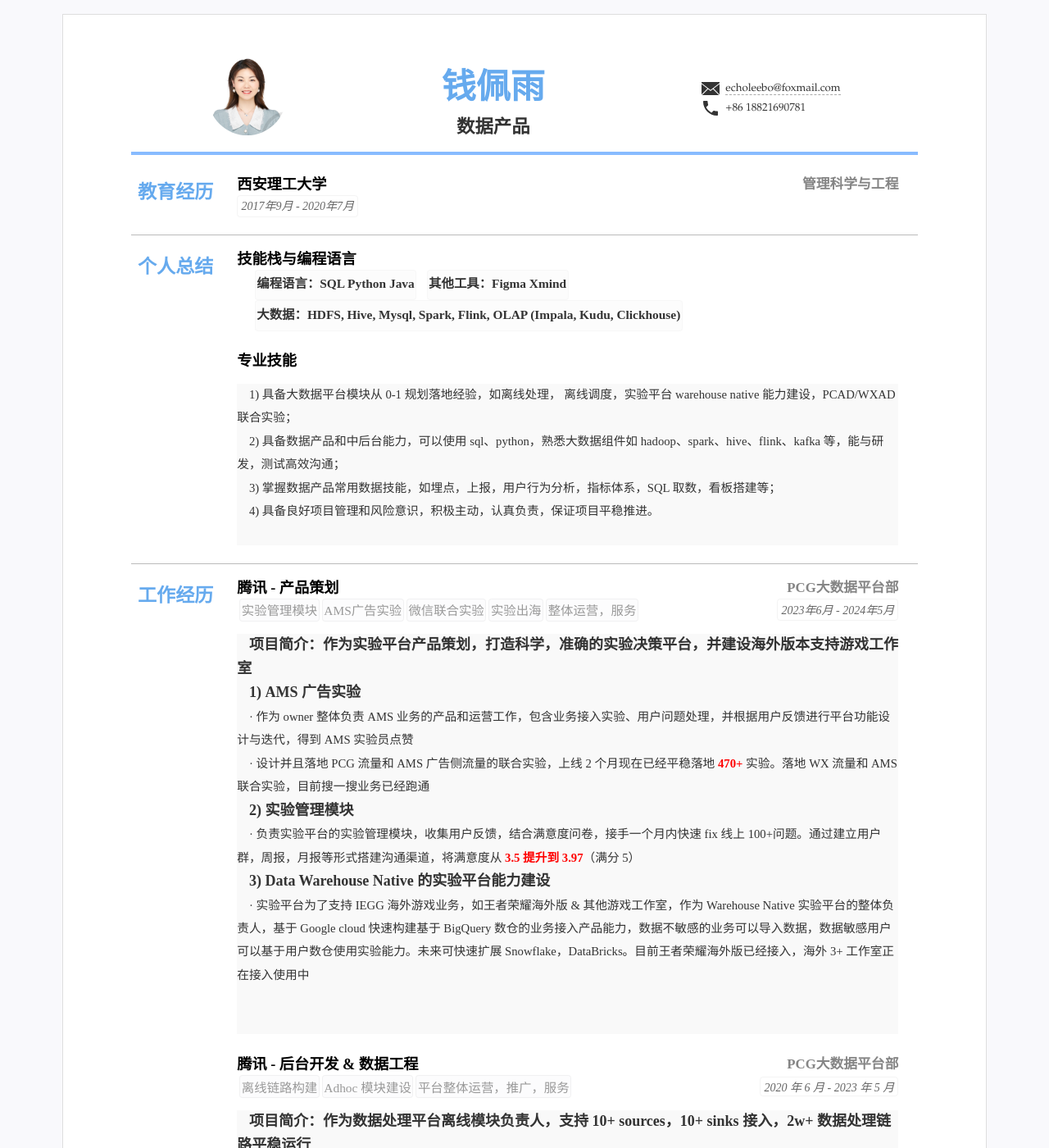
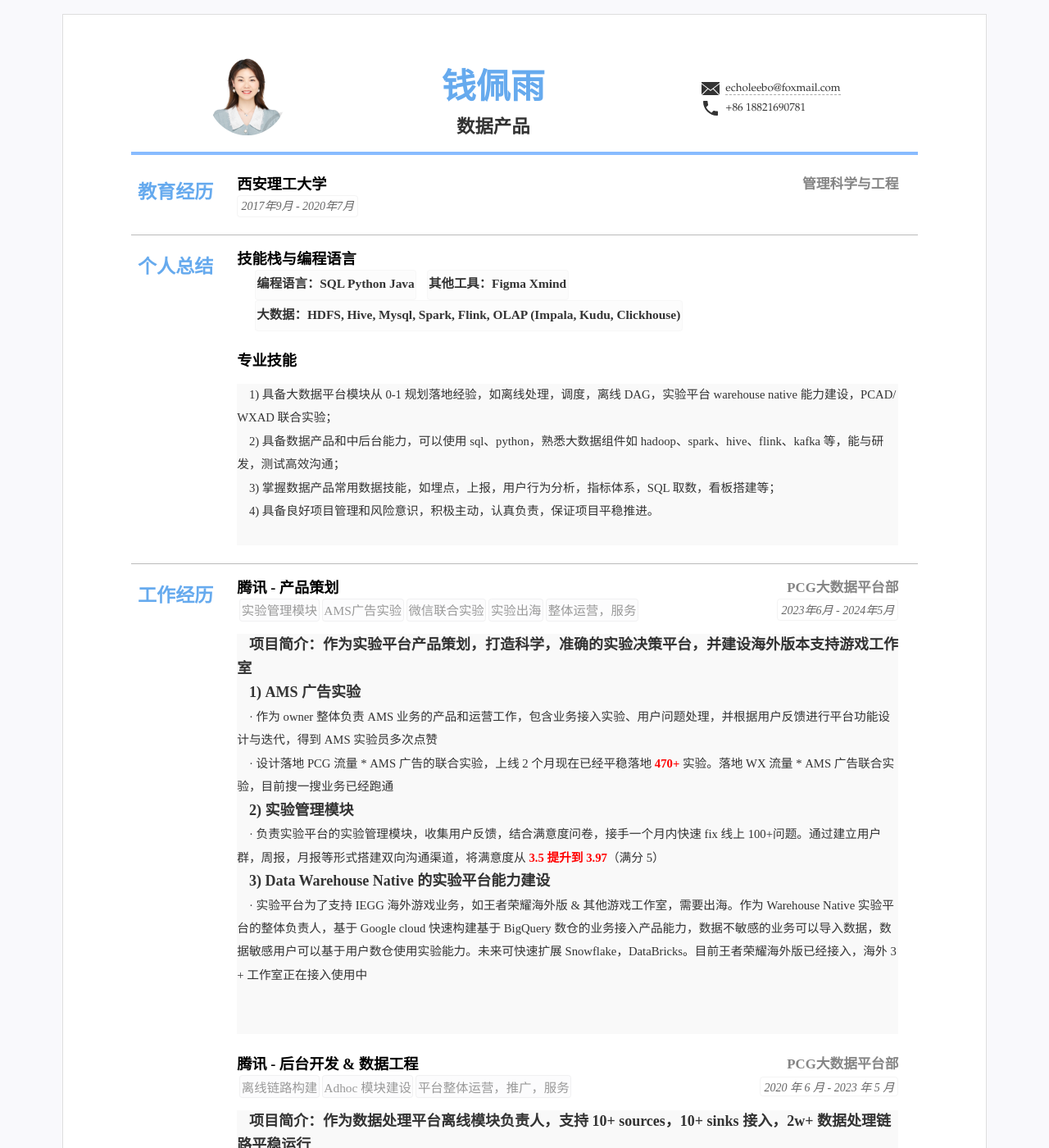
Before and after one commit to kuailexiaoshenxian/cn-wx-cv, a Jekyll site: the page built from index.html, in a window 1280 px wide and 1400 px high. Shown: the whole window at 82% size. Built offline with Jekyll 4.4.1, drawn with Linux system fonts in a browser that asks for light colours.

Commit message:
Update resume.yml

```diff
--- a/_data/resume.yml
+++ b/_data/resume.yml
@@ -49,7 +49,7 @@ main: #简历主要内容，
     - <font face="等线">大数据：HDFS, Hive, Mysql, Spark, Flink, OLAP (Impala, Kudu, Clickhouse)</font>
   - title: <font face="华文细黑粗体">专业技能</font>
 
-    detail:  <font face="等线">1) 具备大数据平台模块从 0-1 规划落地经验，如离线处理， 离线调度，实验平台 warehouse native 能力建设，PCAD/WXAD 联合实验；</font> <br>  &nbsp &nbsp
+    detail:  <font face="等线">1) 具备大数据平台模块从 0-1 规划落地经验，如离线处理，调度，离线 DAG，实验平台 warehouse native 能力建设，PCAD/WXAD 联合实验；</font> <br>  &nbsp &nbsp
              <font face="等线">2) 具备数据产品和中后台能力，可以使用 sql、python，熟悉大数据组件如 hadoop、spark、hive、flink、kafka 等，能与研发，测试高效沟通；</font> <br>  &nbsp &nbsp
              <font face="等线">3) 掌握数据产品常用数据技能，如埋点，上报，用户行为分析，指标体系，SQL 取数，看板搭建等；</font> <br>  &nbsp &nbsp
              <font face="等线">4) 具备良好项目管理和风险意识，积极主动，认真负责，保证项目平稳推进。</font> <br>  &nbsp &nbsp
@@ -99,12 +99,12 @@ main: #简历主要内容，
     # summary: 职务或者工作总结(自动折叠) 业务数据科学：负责新闻业务画像覆盖率、准确率提升，建立画像服务的指标监控体系 <br>  &nbsp &nbsp  平台数据开发：作为开发者完成数据平台的链路搭建和功能上线，为业务提供可靠的画像平台服务
     detail: <font face="等线"><font size=4><strong>项目简介：作为实验平台产品策划，打造科学，准确的实验决策平台，并建设海外版本支持游戏工作室</strong></font></font> <br>  &nbsp &nbsp
             <font face="等线"><font size=4><strong> 1) AMS 广告实验</strong></font> <br>  &nbsp &nbsp
-            · 作为 owner 整体负责 AMS 业务的产品和运营工作，包含业务接入实验、用户问题处理，并根据用户反馈进行平台功能设计与迭代，得到 AMS 实验员点赞 <br> &nbsp &nbsp
-            · 设计并且落地 PCG 流量和 AMS 广告侧流量的联合实验，上线 2 个月现在已经平稳落地<font color=#FF000><strong> 470+ </strong></font>实验。落地 WX 流量和 AMS 联合实验，目前搜一搜业务已经跑通  <br>  &nbsp &nbsp
+            · 作为 owner 整体负责 AMS 业务的产品和运营工作，包含业务接入实验、用户问题处理，并根据用户反馈进行平台功能设计与迭代，得到 AMS 实验员多次点赞 <br> &nbsp &nbsp
+            · 设计落地 PCG 流量 * AMS 广告的联合实验，上线 2 个月现在已经平稳落地<font color=#FF000><strong> 470+ </strong></font>实验。落地 WX 流量 *  AMS 广告联合实验，目前搜一搜业务已经跑通  <br>  &nbsp &nbsp
             <font size=4><strong> 2) 实验管理模块</strong></font>  <br>  &nbsp &nbsp
-            · 负责实验平台的实验管理模块，收集用户反馈，结合满意度问卷，接手一个月内快速 fix 线上 100+问题。通过建立用户群，周报，月报等形式搭建沟通渠道，将满意度从 <font color=#FF000><strong>3.5 提升到 3.97</strong></font>（满分 5）<br>  &nbsp &nbsp
+            · 负责实验平台的实验管理模块，收集用户反馈，结合满意度问卷，接手一个月内快速 fix 线上 100+问题。通过建立用户群，周报，月报等形式搭建双向沟通渠道，将满意度从 <font color=#FF000><strong>3.5 提升到 3.97</strong></font>（满分 5）<br>  &nbsp &nbsp
             <font size=4><strong> 3) Data Warehouse Native 的实验平台能力建设</strong></font>  <br>  &nbsp &nbsp
-            · 实验平台为了支持 IEGG 海外游戏业务，如王者荣耀海外版 & 其他游戏工作室，作为 Warehouse Native 实验平台的整体负责人，基于 Google cloud 快速构建基于 BigQuery 数仓的业务接入产品能力，数据不敏感的业务可以导入数据，数据敏感用户可以基于用户数仓使用实验能力。未来可快速扩展 Snowflake，DataBricks。目前王者荣耀海外版已经接入，海外 3+ 工作室正在接入使用中 <br>  &nbsp &nbsp
+            · 实验平台为了支持 IEGG 海外游戏业务，如王者荣耀海外版 & 其他游戏工作室，需要出海。作为 Warehouse Native 实验平台的整体负责人，基于 Google cloud 快速构建基于 BigQuery 数仓的业务接入产品能力，数据不敏感的业务可以导入数据，数据敏感用户可以基于用户数仓使用实验能力。未来可快速扩展 Snowflake，DataBricks。目前王者荣耀海外版已经接入，海外 3+ 工作室正在接入使用中 <br>  &nbsp &nbsp
             <br>  &nbsp &nbsp
   - title: <font face="华文细黑粗体">腾讯 - 后台开发 & 数据工程</font>
     sub: <font face="楷体">PCG大数据平台部</font>
```
